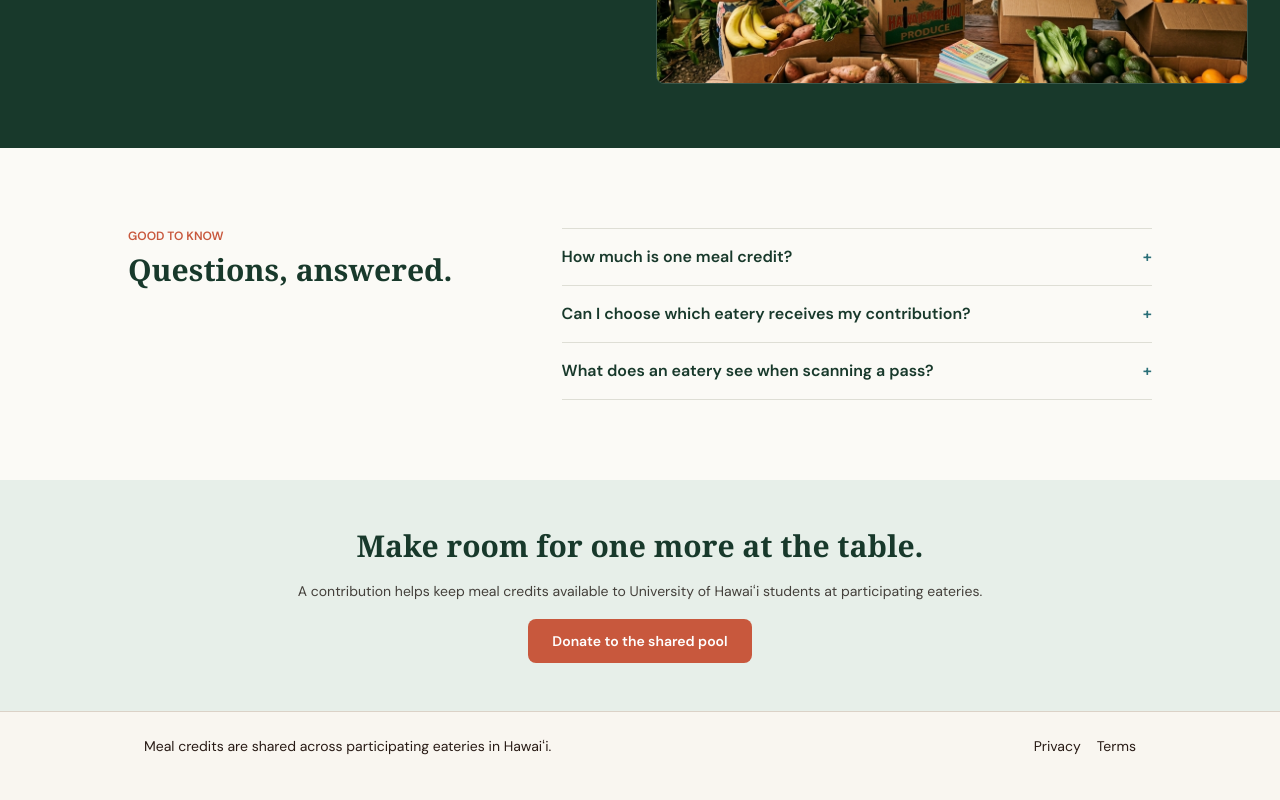
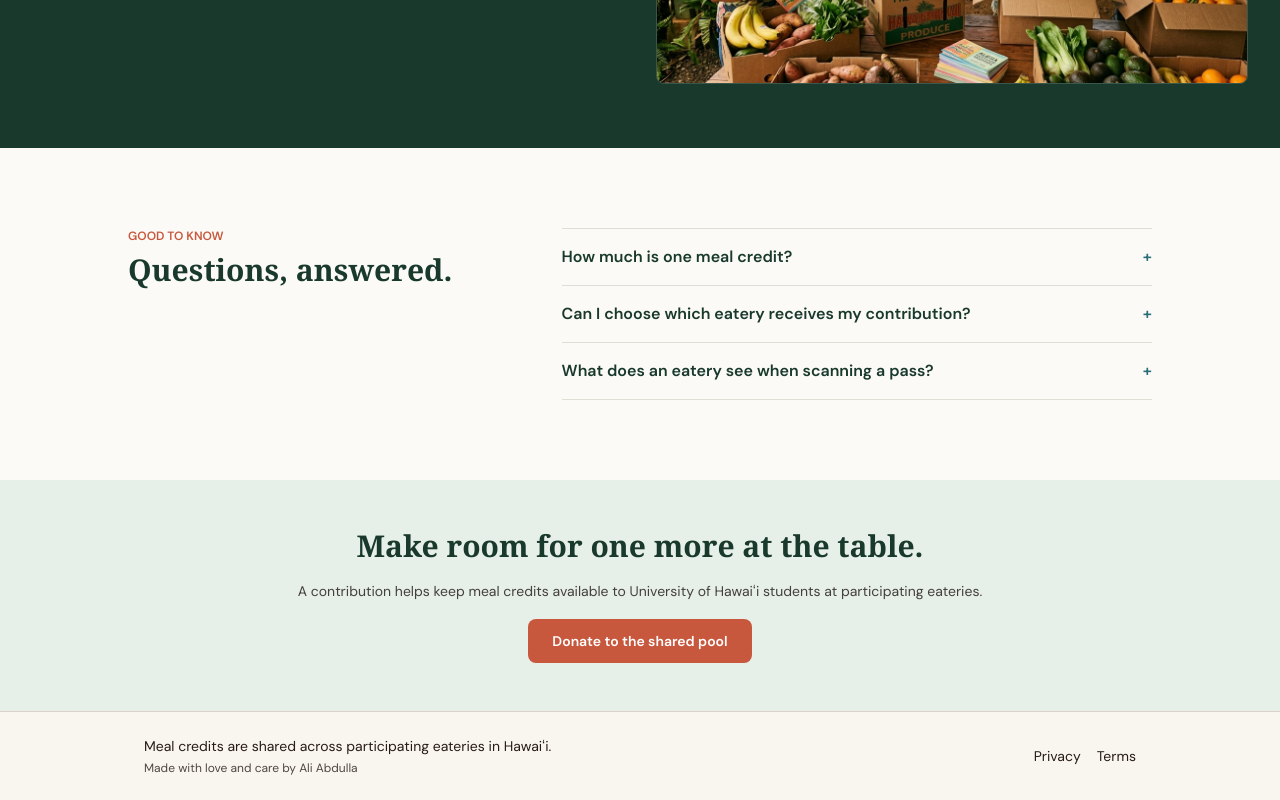
Before and after one commit to Alivavi0054/Kokua-Counter, a Next.js app: page / in a window 1280 px wide. Shown: the part 1689-2489 px from the top of the page. Built offline with nearby package versions, Linux system fonts and the light colour scheme; no server answers; the database is empty.

Commit message:
fix: wrap footer content in a div for better structure and styling

```diff
--- a/components/site-chrome.tsx
+++ b/components/site-chrome.tsx
@@ -61,7 +61,10 @@ export function SiteFooter() {
   return (
     <footer className="mt-auto border-t">
       <div className="mx-auto flex max-w-5xl flex-wrap items-center justify-between gap-4 px-4 py-6 text-sm text-muted-foreground">
-        <p>Meal credits are shared across participating eateries in Hawaiʻi.</p>
+        <div className="flex flex-col gap-1">
+          <p>Meal credits are shared across participating eateries in Hawaiʻi.</p>
+          <p className="text-xs opacity-80">Made with love and care by Ali Abdulla</p>
+        </div>
         <nav aria-label="Legal" className="flex gap-4">
           <Link href="/privacy" className="underline-offset-4 hover:underline">Privacy</Link>
           <Link href="/terms" className="underline-offset-4 hover:underline">Terms</Link>
```
